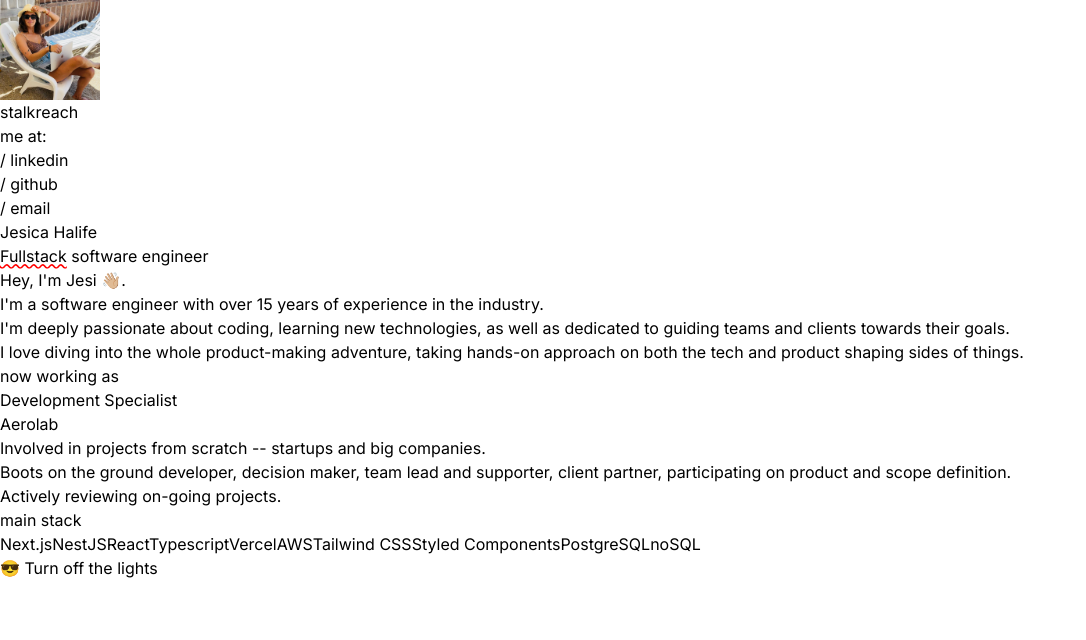
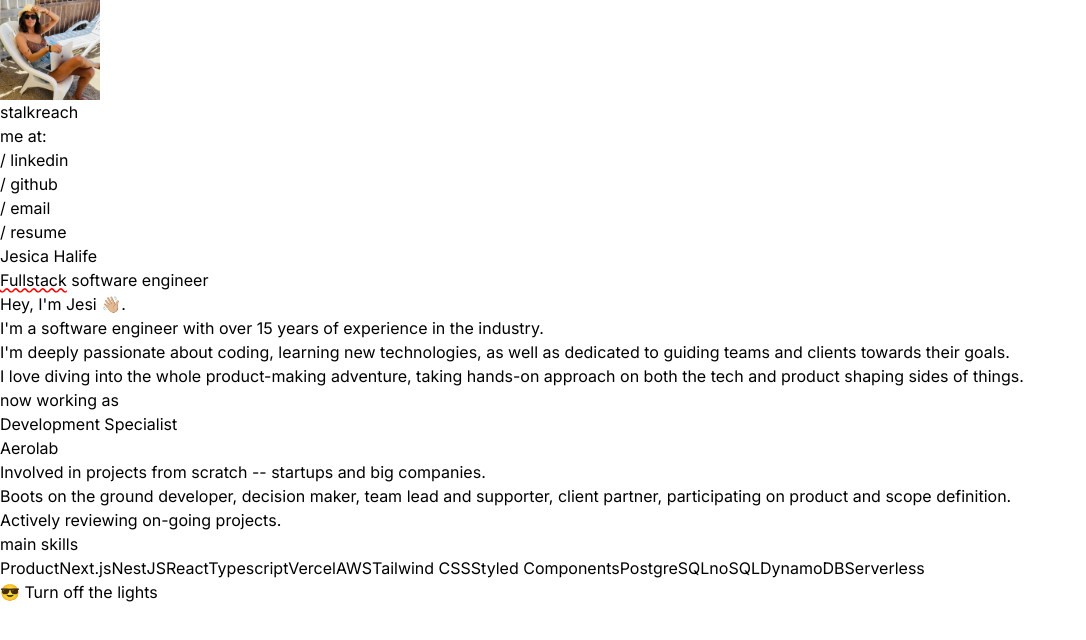
Before and after one commit to jessyhalife/jesi-web, a Next.js app: page /en in a window 1280 px wide. Shown: the top 640 px of the page, without its empty margins (0-1086 px from the left). Built offline with nearby package versions, Linux system fonts and the light colour scheme.

Commit message:
feat: cv

```diff
--- a/src/app/[lang]/layout.tsx
+++ b/src/app/[lang]/layout.tsx
@@ -58,6 +58,9 @@ export default function RootLayout({
               <li>
                 <Link href="mailto:halife.jessy@gmail.com">/ email</Link>
               </li>
+              <li>
+                <Link target="_blank" href="/cv.pdf">/ resume</Link>
+              </li>
             </ul>
           </aside>
           <main className="md:flex-[0.6] p-4">{children}</main>
--- a/src/app/[lang]/page.tsx
+++ b/src/app/[lang]/page.tsx
@@ -29,10 +29,11 @@ export default function Home({
           I&apos;m a software engineer with over 15 years of experience in the
           industry.
           <br /> I&apos;m deeply passionate about coding, learning new
-          technologies, as well as dedicated to guiding teams and clients towards their
-          goals.
-          <br />I love diving into the whole product-making adventure, taking hands-on
-          approach on both the tech and product shaping sides of things.
+          technologies, as well as dedicated to guiding teams and clients
+          towards their goals.
+          <br />I love diving into the whole product-making adventure, taking
+          hands-on approach on both the tech and product shaping sides of
+          things.
         </p>
       </div>
       <div className="flex flex-col gap-4">
@@ -52,16 +53,20 @@ export default function Home({
           <p className="text-slate-500 dark:text-slate-400">
             Involved in projects from scratch -- startups and big companies.
             <br />
-            Boots on the ground developer, decision maker, team lead and supporter, client
-            partner, participating on product and scope definition.
+            Boots on the ground developer, decision maker, team lead and
+            supporter, client partner, participating on product and scope
+            definition.
             <br />
             Actively reviewing on-going projects.
           </p>
         </div>
       </div>
       <div className="flex flex-col gap-4">
-        <h3 className="text-2xl font-semibold">main stack</h3>
+        <h3 className="text-2xl font-semibold">main skills</h3>
         <div className="flex flex-row flex-wrap gap-4">
+          <span className="hover:shadow-md py-1 px-2 font-light shadow-sm rounded-full text-sm border border-slate-200 text-center">
+            Product
+          </span>
           <span className="hover:shadow-md py-1 px-2 font-light shadow-sm rounded-full text-sm border border-slate-200 text-center">
             Next.js
           </span>
@@ -92,6 +97,12 @@ export default function Home({
           <span className="hover:shadow-md py-1 px-2 font-light shadow-sm rounded-full text-sm border border-slate-200 text-center">
             noSQL
           </span>
+          <span className="hover:shadow-md py-1 px-2 font-light shadow-sm rounded-full text-sm border border-slate-200 text-center">
+            DynamoDB
+          </span>
+          <span className="hover:shadow-md py-1 px-2 font-light shadow-sm rounded-full text-sm border border-slate-200 text-center">
+            Serverless
+          </span>
         </div>
       </div>
     </div>
```
Also changed, not shown: 1 other file (tests, documents, lock files or other folders).
